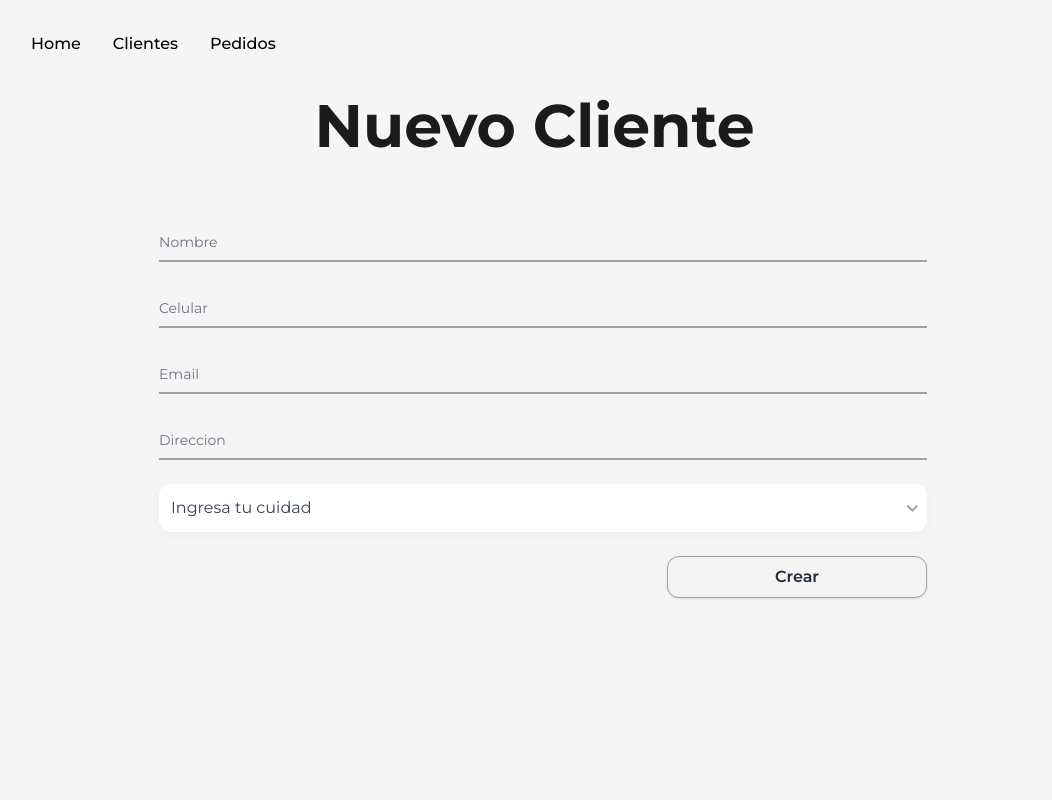
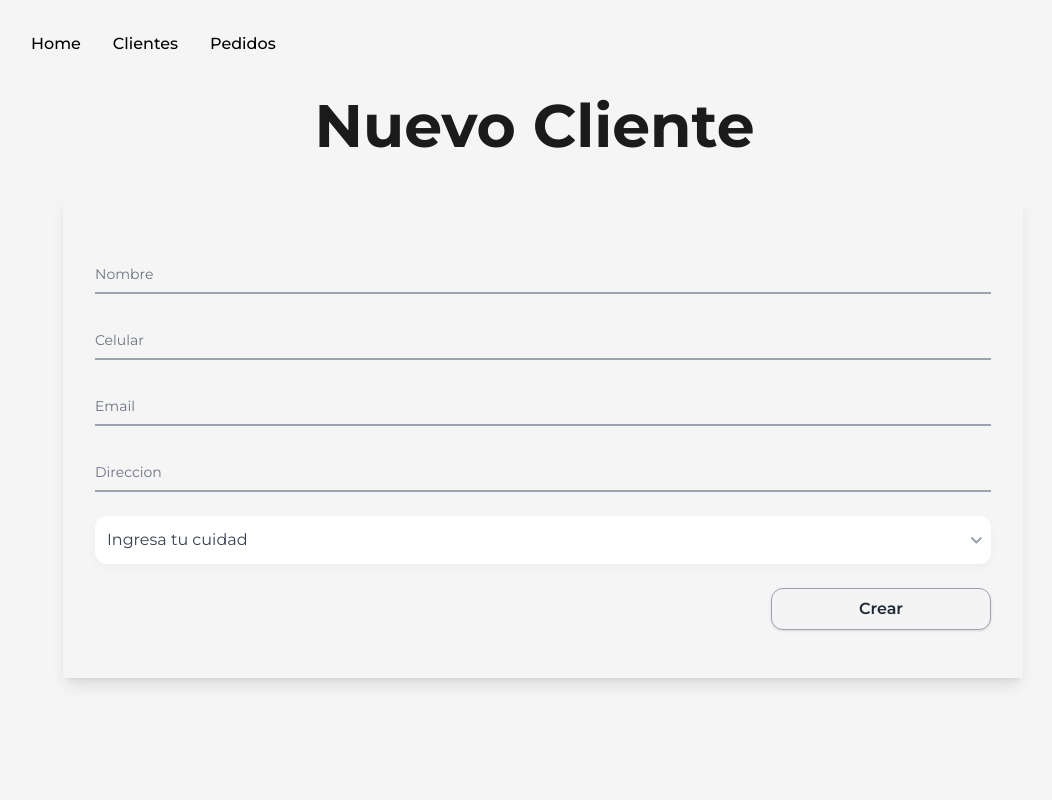
Before and after one commit to JohnRSantamaria/client-pyme-desk, a Next.js app: page /clientes/nuevo-cliente in a window 1280 px wide. Shown: the top 800 px of the page, without its empty margins (97-1149 px from the left). Built offline with nearby package versions, Linux system fonts and the light colour scheme.

Commit message:
arreglando el boton

```diff
--- a/src/pages/clientes/nuevo-cliente.tsx
+++ b/src/pages/clientes/nuevo-cliente.tsx
@@ -96,7 +96,7 @@ const Newclient: React.FC = () => {
 			/>
 
 			<main className='flex flex-col justify-start items-center pt-8 w-full min-h-[calc(100vh-100px)]'>
-				<section className='flex flex-col gap-16  w-3/5  '>
+				<section className='flex flex-col gap-16  w-3/4  p-8 shadow-lg'>
 					<form
 						onSubmit={handleSubmit}
 						className='flex flex-col justify-center items-center gap-6 mt-6  '
@@ -131,7 +131,7 @@ const Newclient: React.FC = () => {
 							options={cuidades}
 						/>
 
-						<button className='w-[260px] ml-auto bg-zinc-100 hover:bg-gray-100 text-gray-800 font-semibold py-2 px-4 border border-gray-400 rounded-xl shadow active:relative active:top-[1px] sm:mr-auto mb-4'>
+						<button className='w-[220px] ml-auto bg-zinc-100 hover:bg-gray-100 text-gray-800 font-semibold py-2 px-4 border border-gray-400 rounded-xl shadow active:relative active:top-[1px] sm:mr-auto mb-4'>
 							Crear
 						</button>
 					</form>
```
